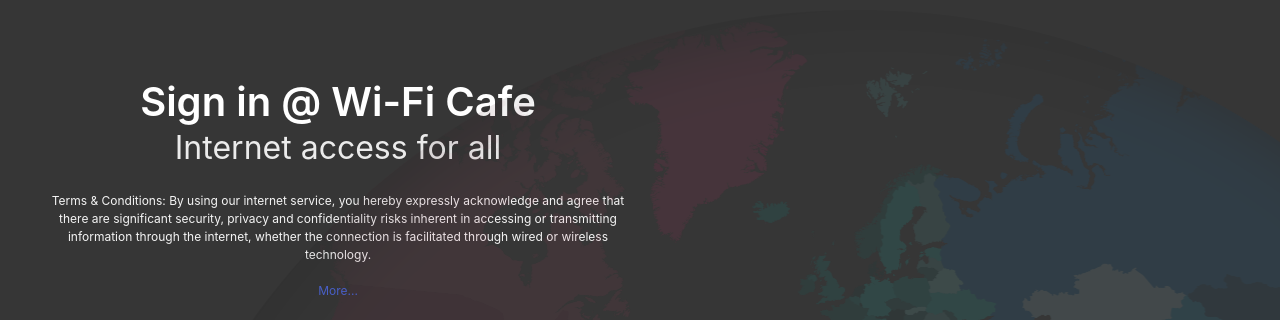
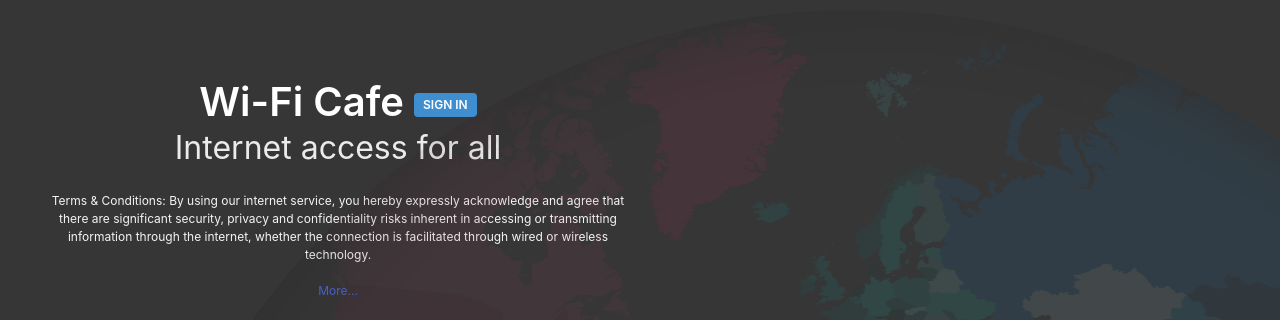
Before and after one commit to login-cafe/login-cafe.github.io, a plain HTML site: page index.html in a window 1280 px wide. Shown: the part 118-438 px from the top of the page. Drawn offline with nearby package versions, Linux system fonts and the light colour scheme.

Commit message:
<span class="tag is-info">SIGN IN</span>

```diff
--- a/index.html
+++ b/index.html
@@ -53,7 +53,9 @@
       <div class="hero-body">
         <div class="columns has-text-light">
           <div class="column is-half">
-            <p class="title is-2 has-text-centered">Sign in @ Wi-Fi Cafe</p>
+            <p class="title is-2 has-text-centered">
+              Wi-Fi Cafe <span class="tag is-info">SIGN IN</span>
+            </p>
             <p class="subtitle is-3 has-text-centered">
               Internet access for all
             </p>
```
